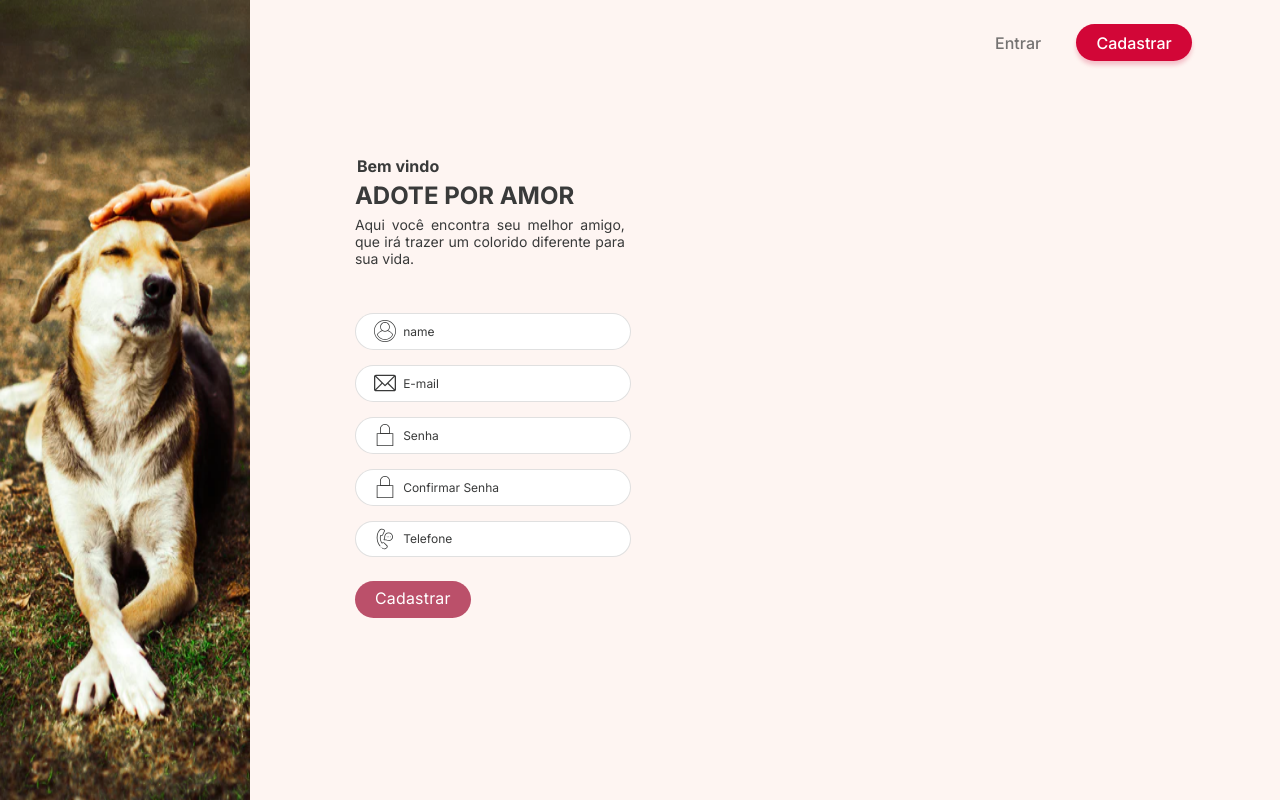
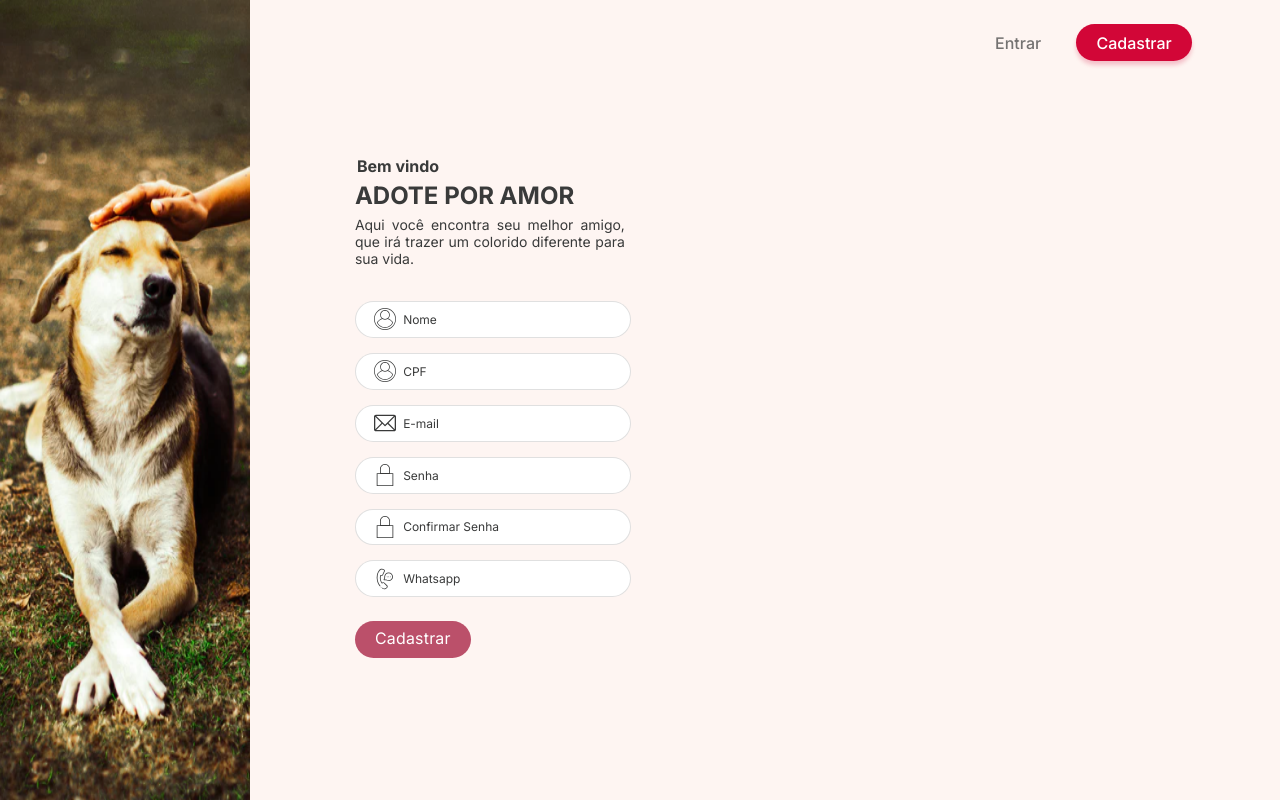
Before and after one commit to JoseMurilloc/MeAdoteS2, a React (Create React App) app in the folder web/: page /sign-up in a window 1280 px wide. Built offline with nearby package versions, Linux system fonts and the light colour scheme; the HTML template or start-up script is replaced by a standard one.

Commit message:
Create user web implement

```diff
--- a/web/src/pages/SignUp/index.tsx
+++ b/web/src/pages/SignUp/index.tsx
@@ -1,8 +1,8 @@
-import React from 'react';
+import React, { useCallback } from 'react';
 
 import { ContainerContent } from './styles';
 import { Form, Formik } from 'formik';
-import { initialValues, SignUpSchema } from './types';
+import { initialValues, SignUpSchema, FormValues } from './types';
 
 import Input from '../../components/Input';
 import userCircleIcon from '../../assets/icons/user/user_circle.svg'
@@ -10,8 +10,43 @@ import mailIcon from '../../assets/icons/basic/mail.svg'
 import lockIcon from '../../assets/icons/basic/lock.svg'
 import callPhoneIcon from '../../assets/icons/basic/call_phone.svg'
 import { Authentication } from '../../components/Authentication';
+import { useAuth } from '../../hook/auth';
+import { useToast } from '../../hook/ToastContext';
+import { useHistory } from 'react-router-dom';
+import api from '../../services/api';
+
 
 const SignUp: React.FC = () => {
+  const {success, error} = useToast()
+  const history = useHistory()
+
+  const handleSubmitForm = useCallback(async (values: FormValues) => {
+
+    const {
+      email, password, name, contact_whatsapp, cpf, confirmation_password
+    } = values
+
+    try {
+      const credentials = {
+        email,
+        password,
+        name,
+        contact_whatsapp,
+        cpf,
+        confirmation_password
+      }
+
+      console.log(credentials)
+      await api.post('/users', credentials)
+
+      success("Register user")
+
+      history.push('/sign-in')
+    } catch(err) {
+      error(err.message)
+    }
+
+  }, [success, history, error])
 
   return (
     <Authentication>
@@ -20,7 +55,7 @@ const SignUp: React.FC = () => {
           initialValues={initialValues}
           validationSchema={SignUpSchema}
           onSubmit={(values, actions) => {
-            console.log({ values, actions });
+            handleSubmitForm(values)
           }}
         >
           {({ errors, touched }) => (
@@ -48,9 +83,18 @@ const SignUp: React.FC = () => {
               <Input
                 icon={userCircleIcon}
                 name="name"
-                placeholderLabel="name"
+                placeholderLabel="Nome"
                 spellCheck={false}
                 isError={errors.name && touched.name}
+              />
+
+
+              <Input
+                icon={userCircleIcon}
+                name="cpf"
+                placeholderLabel="CPF"
+                spellCheck={false}
+                isError={errors.cpf && touched.cpf}
               />
 
               <Input
@@ -71,21 +115,21 @@ const SignUp: React.FC = () => {
 
               <Input
                 icon={lockIcon}
-                name="password_confirmation"
+                name="confirmation_password"
                 placeholderLabel="Confirmar Senha"
                 type="password"
                 isError={
-                  errors.password_confirmation
-                  && touched.password_confirmation
+                  errors.confirmation_password
+                  && touched.confirmation_password
                 }
               />
 
               <Input
                 icon={callPhoneIcon}
-                name="phone"
-                placeholderLabel="Telefone"
+                name="contact_whatsapp"
+                placeholderLabel="Whatsapp"
                 type="phone"
-                isError={errors.phone && touched.phone}
+                isError={errors.contact_whatsapp && touched.contact_whatsapp}
               />
 
               <button type="submit">Cadastrar</button>
--- a/web/src/pages/SignUp/styles.ts
+++ b/web/src/pages/SignUp/styles.ts
@@ -12,7 +12,7 @@ export const ContainerContent = styled.div`
     flex-direction: column;
     align-items: flex-start;
 
-    padding: 71px 21px 24px 41px;
+    padding: 4.7333rem 1.4rem 1.6rem 2.7333rem;
 
     > div + div {
       margin-top: 1rem;
@@ -20,8 +20,8 @@ export const ContainerContent = styled.div`
 
     legend {
       font-weight: bold;
-      font-size: 16px;
-      line-height: 19px;
+      font-size: 1.0667rem;
+      line-height: 1.2667rem;
 
       color: #393A3A;
       margin-bottom: 5px;
@@ -29,21 +29,20 @@ export const ContainerContent = styled.div`
 
     h1 {
       font-weight: bold;
-      font-size: 24px;
-      line-height: 29px;
+      font-size: 1.6rem;
+      line-height: 1.9333rem;
       color: #393A3A;
       text-transform: uppercase;
       margin-bottom: 6px;
     }
 
     p {
-      font-size: 14px;
+      font-size: 0.9333rem;
       line-height: 123.52%;
       text-align: justify;
       color: #393A3A;
-      width: 270px;
-      height: 51px;
-      margin-bottom: 12px;
+      width: 18rem;
+      height: 3.4rem;
     }
 
     div#errorGlobalMessage {
@@ -52,12 +51,12 @@ export const ContainerContent = styled.div`
       line-height: 123.52%;
       background-color: #93151562;
       border-radius: 0.4rem;
-      padding: 3px;
+      padding: 0.2rem;
     }
 
     button {
       background: #BB506A;
-      border-radius: 64.75px;
+      border-radius: 4.2667rem;
       border: 0;
       width: 7.73rem;
       height: 2.46rem;
--- a/web/src/pages/SignUp/types.ts
+++ b/web/src/pages/SignUp/types.ts
@@ -4,17 +4,21 @@ export type FormValues = {
   email: string;
   password: string;
   name: string;
-  password_confirmation: string;
-  phone: string;
+  confirmation_password: string;
+  contact_whatsapp: string;
+  gender: string;
+  cpf: string;
 }
 
 
 export const initialValues: FormValues = {
   email: '',
   password: '',
-  phone: '',
+  contact_whatsapp: '',
   name: '',
-  password_confirmation: ''
+  cpf: '',
+  confirmation_password: '',
+  gender: '',
 };
 
 export const SignUpSchema = Yup.object().shape({
@@ -24,13 +28,16 @@ export const SignUpSchema = Yup.object().shape({
   name: Yup.string()
     .min(6, 'Minimo seis caracteres!')
     .required('Campo obrigatório'),
-  phone: Yup.string()
+  cpf: Yup.string()
+    .min(6, 'Minimo seis caracteres!')
+    .required('Campo obrigatório'),
+  contact_whatsapp: Yup.string()
     .required('Campo obrigatório'),
   email: Yup
     .string()
     .email('Formato inválido para email')
     .required('Campo obrigatório'),
-  password_confirmation: Yup.string()
+  confirmation_password: Yup.string()
     .oneOf([Yup.ref('password'), null],
       'Senha não correspondem'
     )
```
